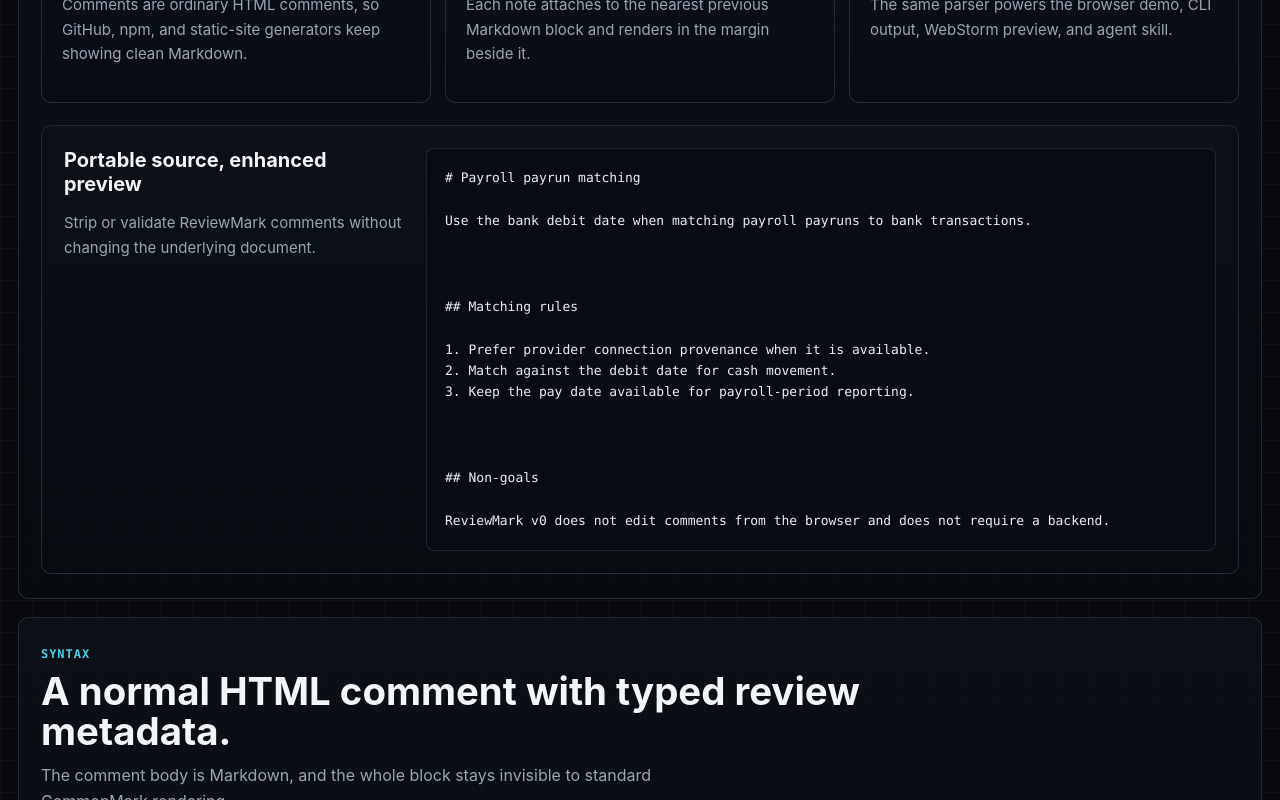
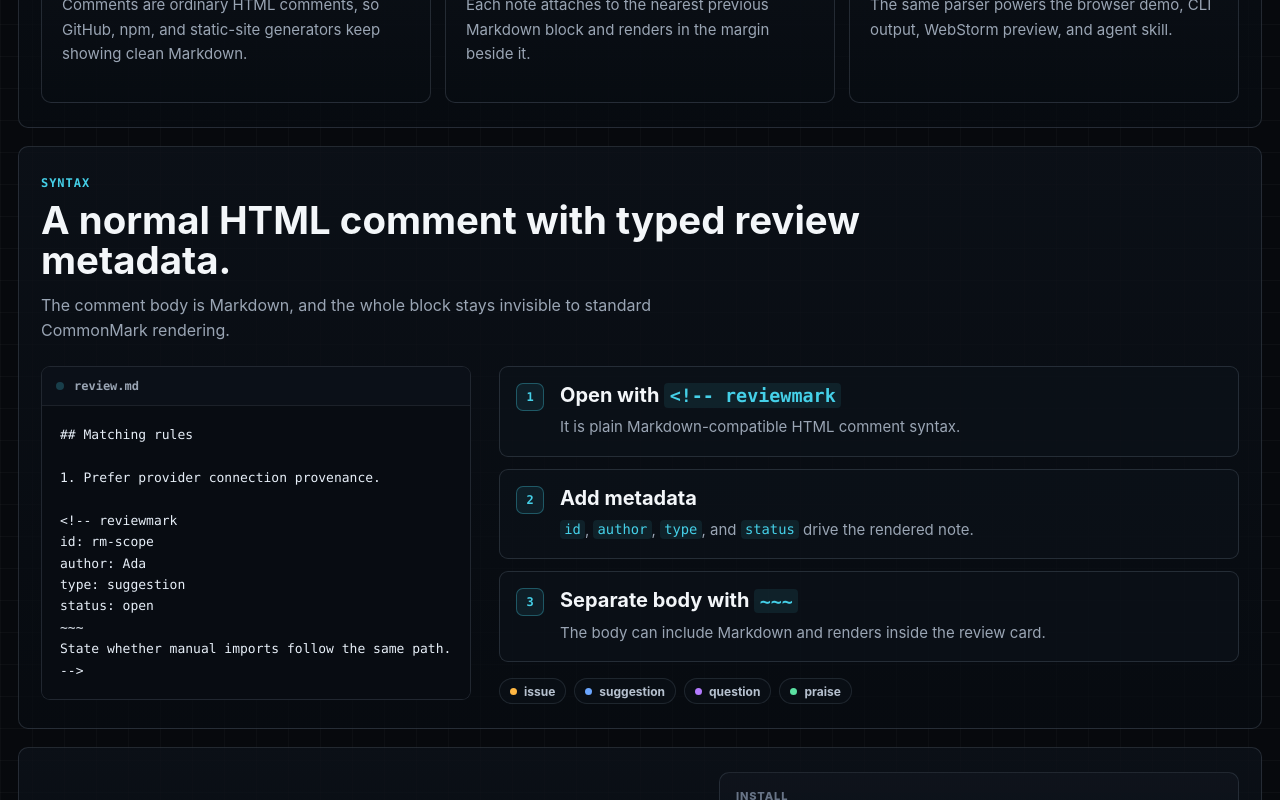
Before and after one commit to jingbof/reviewmark, a React (Vite) app in the folder apps/demo/: page / in a window 1280 px wide. Shown: the part 1480-2280 px from the top of the page. Built offline with nearby package versions, Linux system fonts and the light colour scheme.

Commit message:
Refine demo syntax section

```diff
--- a/apps/demo/src/main.tsx
+++ b/apps/demo/src/main.tsx
@@ -1,7 +1,7 @@
 import { StrictMode, useEffect, useMemo, useState } from "react";
 import type { ReactNode } from "react";
 import { createRoot } from "react-dom/client";
-import { parseReviewMark, renderReviewMarkHtml, stripReviewMarks } from "@reviewmark/core";
+import { parseReviewMark, renderReviewMarkHtml } from "@reviewmark/core";
 import "./styles.css";
 
 const sampleMarkdown = `# Payroll payrun matching
@@ -127,8 +127,6 @@
 
   const document = useMemo(() => parseReviewMark(markdown), [markdown]);
   const previewHtml = useMemo(() => forceDarkPreview(renderReviewMarkHtml(document, { title: "ReviewMark Live Preview" })), [document]);
-  const cleanMarkdown = useMemo(() => stripReviewMarks(markdown), [markdown]);
-
   function navigate(nextRoute: Route) {
     if (nextRoute === route) return;
     window.history.pushState(null, "", nextRoute);
@@ -151,7 +149,6 @@
             previewHtml={previewHtml}
             comments={document.comments.length}
             diagnostics={document.diagnostics.length}
-            cleanMarkdown={cleanMarkdown}
           />
         )}
         {route === "/spec" && <Spec />}
@@ -216,14 +213,12 @@
   previewHtml,
   comments,
   diagnostics,
-  cleanMarkdown,
 }: {
   markdown: string;
   setMarkdown: (value: string) => void;
   previewHtml: string;
   comments: number;
   diagnostics: number;
-  cleanMarkdown: string;
 }) {
   const detailItems = [
     "CommonMark-compatible",
@@ -307,14 +302,14 @@
         </section>
       </div>
 
-      <HowItWorks cleanMarkdown={cleanMarkdown} />
+      <HowItWorks />
       <SyntaxSection />
       <GetStarted />
     </section>
   );
 }
 
-function HowItWorks({ cleanMarkdown }: { cleanMarkdown: string }) {
+function HowItWorks() {
   return (
     <section className="section-block" id="how-it-works">
       <div className="section-heading">
@@ -339,13 +334,6 @@
           <p>The same parser powers the browser demo, CLI output, WebStorm preview, and agent skill.</p>
         </article>
       </div>
-      <div className="source-strip">
-        <div>
-          <h3>Portable source, enhanced preview</h3>
-          <p>Strip or validate ReviewMark comments without changing the underlying document.</p>
-        </div>
-        <pre>{cleanMarkdown}</pre>
-      </div>
     </section>
   );
 }
@@ -359,7 +347,13 @@
         <p>The comment body is Markdown, and the whole block stays invisible to standard CommonMark rendering.</p>
       </div>
       <div className="syntax-grid">
-        <pre>{syntaxSnippet}</pre>
+        <div className="syntax-card">
+          <div className="code-window-header">
+            <span aria-hidden="true" />
+            <strong>review.md</strong>
+          </div>
+          <pre>{syntaxSnippet}</pre>
+        </div>
         <div className="steps">
           <article>
             <span>1</span>
@@ -382,6 +376,12 @@
               <p>The body can include Markdown and renders inside the review card.</p>
             </div>
           </article>
+          <div className="type-legend" aria-label="ReviewMark type colors">
+            <span className="issue">issue</span>
+            <span className="suggestion">suggestion</span>
+            <span className="question">question</span>
+            <span className="praise">praise</span>
+          </div>
         </div>
       </div>
     </section>
--- a/apps/demo/src/styles.css
+++ b/apps/demo/src/styles.css
@@ -436,7 +436,6 @@
   background: #070a0f;
 }
 
-.source-strip,
 .section-block,
 .content-page,
 .feature-rail article {
@@ -481,14 +480,6 @@
   line-height: 1.6;
 }
 
-.source-strip {
-  display: grid;
-  grid-template-columns: 340px minmax(0, 1fr);
-  gap: 22px;
-  padding: 22px;
-}
-
-.source-strip h3,
 .content-grid h2,
 .example-row h2,
 .feature-rail h3,
@@ -499,7 +490,6 @@
   line-height: 1.2;
 }
 
-.source-strip p,
 .content-grid p,
 .example-row p,
 .content-grid li,
@@ -554,9 +544,46 @@
 
 .syntax-grid {
   display: grid;
-  grid-template-columns: minmax(0, 1fr) 390px;
-  gap: 18px;
+  grid-template-columns: minmax(320px, 430px) minmax(0, 1fr);
+  gap: 28px;
   align-items: start;
+}
+
+.syntax-card {
+  overflow: hidden;
+  border: 1px solid rgba(146, 160, 180, 0.18);
+  border-radius: 9px;
+  background: #080c12;
+}
+
+.syntax-card pre {
+  border: 0;
+  border-top: 1px solid rgba(146, 160, 180, 0.14);
+  border-radius: 0;
+}
+
+.code-window-header {
+  display: flex;
+  align-items: center;
+  gap: 10px;
+  min-height: 38px;
+  padding: 0 14px;
+  color: var(--quiet);
+  background: rgba(13, 18, 26, 0.82);
+  font-family: var(--mono);
+  font-size: 12px;
+}
+
+.code-window-header span {
+  width: 8px;
+  height: 8px;
+  border-radius: 999px;
+  background: rgba(69, 208, 232, 0.24);
+}
+
+.code-window-header strong {
+  color: #9aa5b4;
+  font-weight: 650;
 }
 
 .steps {
@@ -591,6 +618,51 @@
 
 .steps p {
   margin: 8px 0 0;
+}
+
+.type-legend {
+  display: flex;
+  flex-wrap: wrap;
+  gap: 8px;
+  padding-top: 4px;
+}
+
+.type-legend span {
+  display: inline-flex;
+  align-items: center;
+  gap: 7px;
+  min-height: 26px;
+  border: 1px solid rgba(146, 160, 180, 0.16);
+  border-radius: 999px;
+  padding: 0 10px;
+  color: #b6c1cf;
+  background: rgba(13, 18, 26, 0.52);
+  font-size: 12px;
+  font-weight: 680;
+}
+
+.type-legend span::before {
+  width: 7px;
+  height: 7px;
+  border-radius: 999px;
+  content: "";
+  background: var(--accent);
+}
+
+.type-legend .issue::before {
+  background: #ffb743;
+}
+
+.type-legend .suggestion::before {
+  background: #6ba6ff;
+}
+
+.type-legend .question::before {
+  background: #b47bff;
+}
+
+.type-legend .praise::before {
+  background: #5be0a2;
 }
 
 .get-started {
@@ -662,7 +734,6 @@
 @media (max-width: 1080px) {
   .intro,
   .workspace,
-  .source-strip,
   .content-grid,
   .feature-rail,
   .syntax-grid,
```
